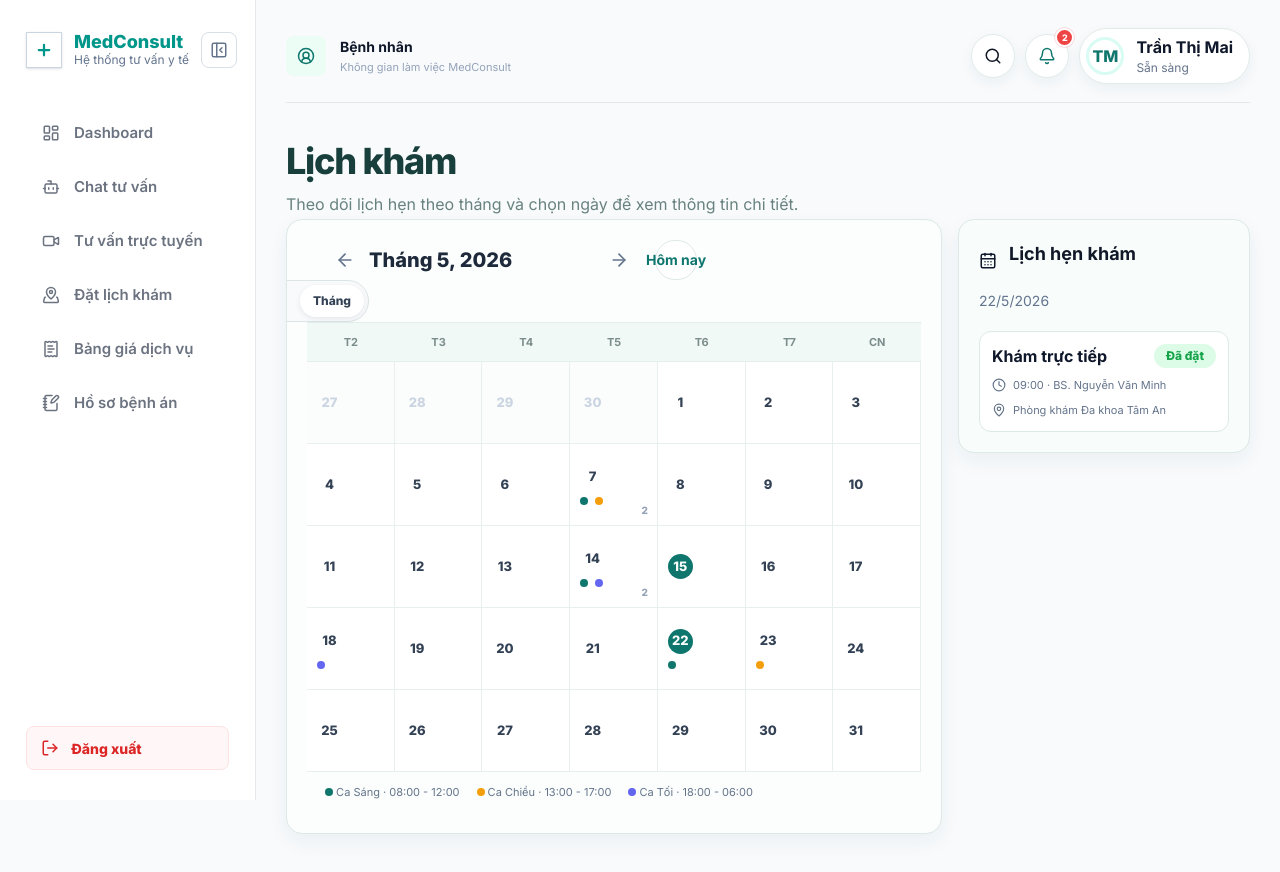
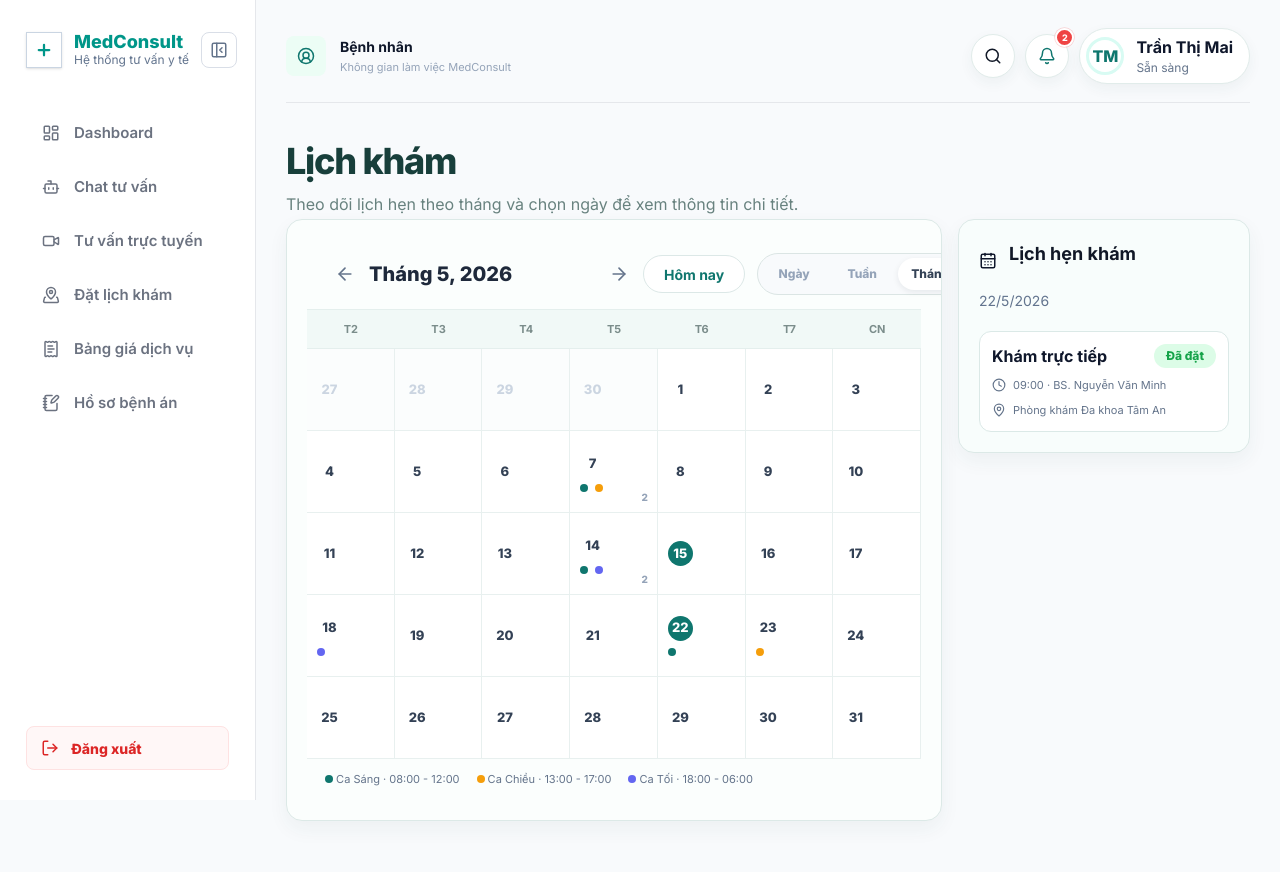
Before and after one commit to PhamNam342/ui_ux_14_chatbot, a React (Vite) app in the folder frontend/: page /patient/appointments in a window 1280 px wide. Shown: the top 872 px of the page. Built offline with nearby package versions, Linux system fonts and the light colour scheme.

Commit message:
fix: fix fe for patient & admin

```diff
--- a/frontend/src/pages/patient/PatientAppointments.jsx
+++ b/frontend/src/pages/patient/PatientAppointments.jsx
@@ -141,6 +141,7 @@ export function PatientAppointments() {
                   : `Ngày ${new Date(`${activeDate}T00:00:00`).toLocaleDateString('vi-VN')}`}
               </h2>
               <button onClick={() => moveCalendar(1)}><ArrowRight size={20} /></button>
+              <div style={{ display: 'flex', alignItems: 'center', gap: '12px', marginLeft: 'auto' }}>
                 <button
                   className="today-btn"
                   type="button"
@@ -155,7 +156,6 @@ export function PatientAppointments() {
                     fontWeight: '700',
                     minHeight: '38px',
                     cursor: 'pointer',
-                  marginLeft: '12px',
                     display: 'inline-flex',
                     alignItems: 'center',
                     justifyContent: 'center',
@@ -166,10 +166,11 @@ export function PatientAppointments() {
                 >
                   Hôm nay
                 </button>
-              <div className="patient-calendar-toggle">
+                <div className="patient-calendar-toggle" style={{ margin: 0 }}>
                   <button className={viewMode === 'day' ? 'active' : ''} onClick={() => setViewMode('day')}>Ngày</button>
                   <button className={viewMode === 'week' ? 'active' : ''} onClick={() => setViewMode('week')}>Tuần</button>
                   <button className={viewMode === 'month' ? 'active' : ''} onClick={() => setViewMode('month')}>Tháng</button>
+                </div>
               </div>
             </div>
             {viewMode !== 'day' ? (
--- a/frontend/src/pages/patient/PatientServices.jsx
+++ b/frontend/src/pages/patient/PatientServices.jsx
@@ -209,7 +209,6 @@ export function PatientServices() {
     return () => window.clearTimeout(timer)
   }, [])
 
-  const isFiltering = query.trim() !== '' || category !== 'Tất cả' || type !== 'Tất cả loại dịch vụ' || priceRange !== 'all' || insuranceOnly
   const filteredServices = useMemo(() => services.filter((service) => {
     const normalized = query.trim().toLowerCase()
     const matchesQuery = !normalized || `${service.name} ${service.description}`.toLowerCase().includes(normalized)
@@ -244,8 +243,6 @@ export function PatientServices() {
           <Card><ShieldCheck size={20} /><span><small>Dịch vụ hỗ trợ BHYT</small><b>{services.filter((service) => service.insurance).length}</b></span></Card>
         </div>
 
-        {!isFiltering && (
-          <>
         <section className="service-section">
           <div className="service-section-head"><div><small>Dành cho bạn</small><h2>Gói dịch vụ nổi bật</h2></div><Sparkles size={20} /></div>
           <div className="featured-service-grid">
@@ -274,8 +271,6 @@ export function PatientServices() {
             ))}
           </div>
         </section>
-          </>
-        )}
 
         <section className="service-section">
           <div className="service-section-head"><div><small>Danh mục dịch vụ</small><h2>Tất cả dịch vụ y tế</h2></div><span className="service-result-count">{filteredServices.length} dịch vụ phù hợp</span></div>
```
Lines whose indentation alone changed are shown as unchanged.
